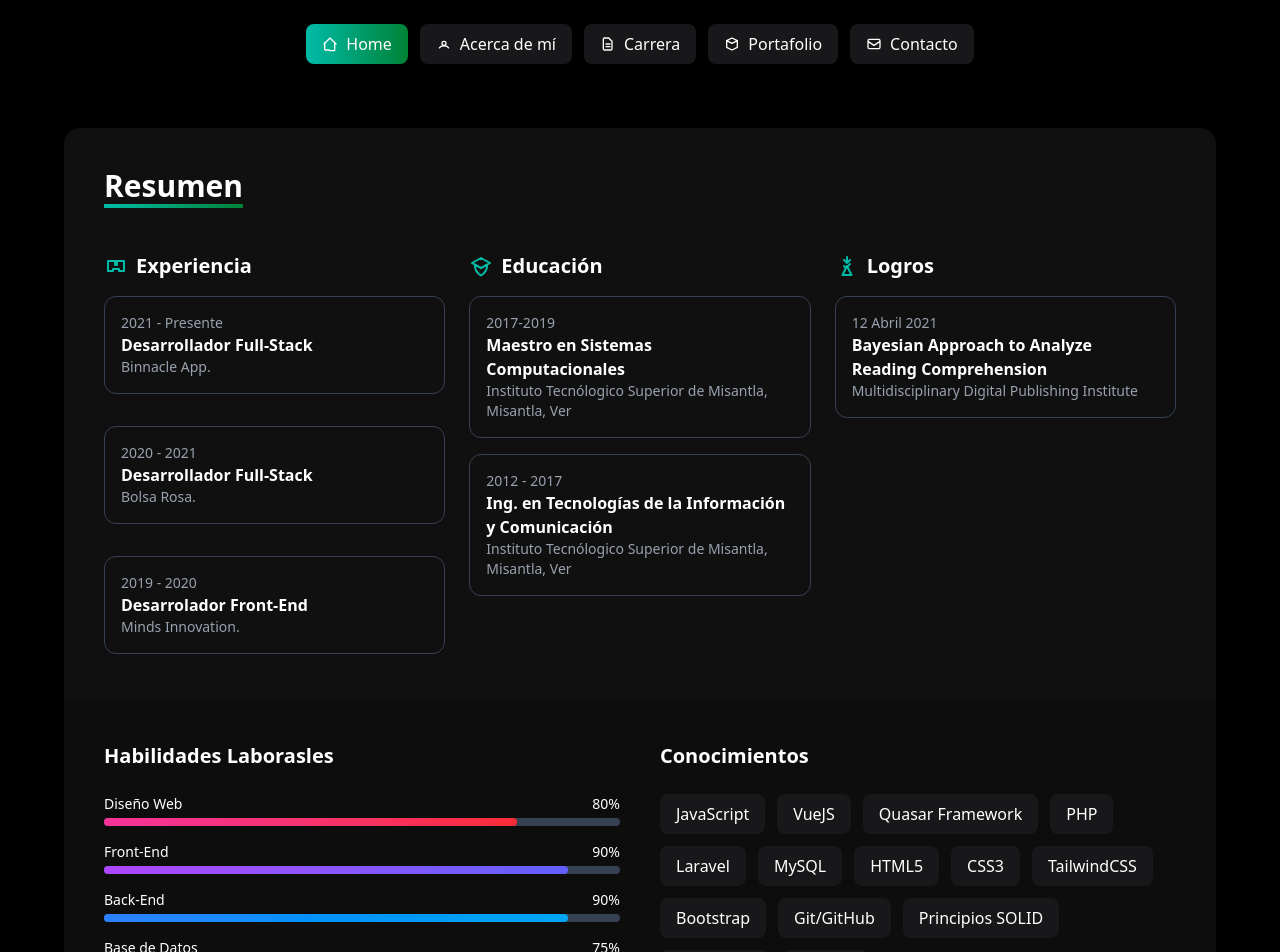
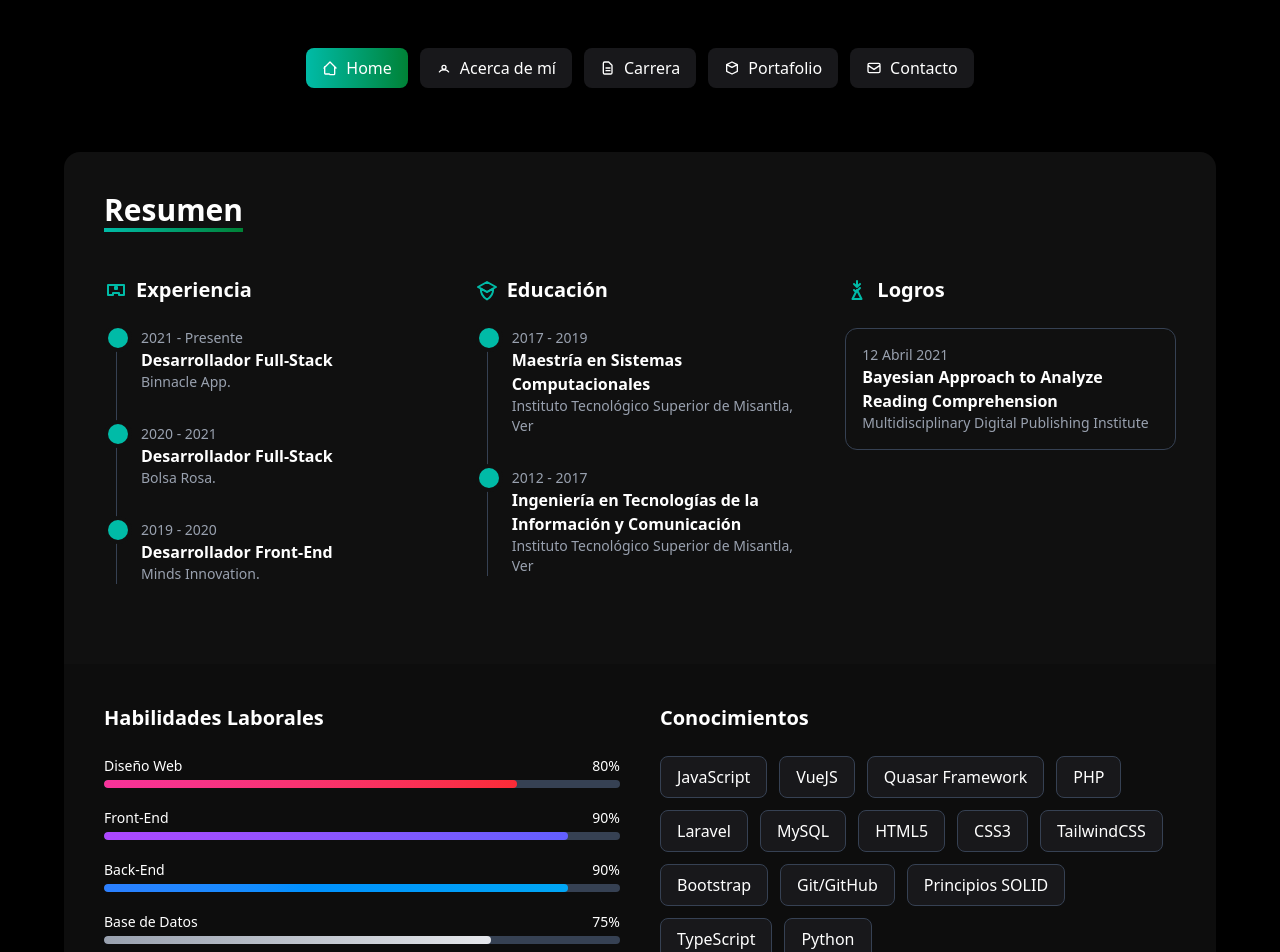
Before and after one commit to UlisesMercer9/myceliumDev, a Vue app: page /resume in a window 1280 px wide. Shown: the top 952 px of the page. Built offline with nearby package versions, Linux system fonts and the light colour scheme.

Commit message:
fix: fixing navbar

```diff
--- a/src/App.vue
+++ b/src/App.vue
@@ -44,7 +44,7 @@
     </transition>
 
     <!-- Navbar -->
-    <nav class="hidden md:flex w-full justify-center mt-6 z-10" >
+    <nav class="hidden md:flex w-full justify-center mt-12 z-10" >
       <ul class="flex flex-wrap gap-3">
         <!-- Home -->
         <li>
--- a/src/views/Resume.vue
+++ b/src/views/Resume.vue
@@ -1,52 +1,51 @@
 <!-- src/views/Resume.vue -->
 <template>
-  <section class="bg-black text-white py-16 px-6  justify-center">
-    <div class="max-w-6xl w-full rounded-t-2xl shadow-lg p-10 bg-[#101010]">
+  <section class="bg-black text-white py-16 px-6 flex justify-center">
+    <div class="max-w-6xl w-full rounded-2xl shadow-lg overflow-hidden">
 
+      <!-- Contenedor principal -->
+      <div class="p-10 bg-[#101010]">
         <!-- Título -->
-      <h2 class="text-3xl font-bold inline-block pb-1 mb-10
+        <h2
+          class="text-3xl font-bold inline-block pb-1 mb-10
           border-b-4 border-transparent
-          bg-gradient-to-r from-teal-500 to-green-700 bg-[length:100%_4px] bg-no-repeat bg-bottom">
+          bg-gradient-to-r from-teal-500 to-green-700 bg-[length:100%_4px] bg-no-repeat bg-bottom"
+        >
           Resumen
         </h2>
 
-      <!-- Educación, Experiencia, Awards -->
-      <div class="grid md:grid-cols-3 gap-6 mb-2">
+        <!-- Grid: Experiencia - Educación - Logros -->
+        <div class="grid md:grid-cols-3 gap-10 mb-2">
 
-        <!-- Experience -->
+          <!-- Experiencia -->
           <div>
-          <h3 class="flex items-center text-xl font-semibold mb-4">
-            <svg xmlns="http://www.w3.org/2000/svg" class="w-6 h-6 text-teal-500 mr-2" fill="none" viewBox="0 0 24 24"
-              stroke="currentColor">
+            <h3 class="flex items-center text-xl font-semibold mb-6">
+              <svg xmlns="http://www.w3.org/2000/svg" class="w-6 h-6 text-teal-500 mr-2" fill="none" viewBox="0 0 24 24" stroke="currentColor">
                 <path stroke-linecap="round" stroke-linejoin="round" stroke-width="2"
                   d="M9 17v-2h6v2h5V7H4v10h5zm2-8h2v2h-2V9z" />
               </svg>
               Experiencia
             </h3>
-          <div class="space-y-8">
-            <div class="p-4 rounded-xl border border-gray-700 text-zinc-600" >
-              <p class="text-gray-400 text-sm">2021 - Presente</p>
-              <h4 class="font-bold text-white">Desarrollador Full-Stack</h4>
-              <p class="text-gray-400 text-sm">Binnacle App.</p>
-            </div>
-            <div class="p-4 rounded-xl border border-gray-700 text-zinc-600">
-              <p class="text-gray-400 text-sm">2020 - 2021</p>
-              <h4 class="font-bold text-white">Desarrollador Full-Stack</h4>
-              <p class="text-gray-400 text-sm">Bolsa Rosa.</p>
-            </div>
-            <div class="p-4 rounded-xl border border-gray-700 text-zinc-600">
-              <p class="text-gray-400 text-sm">2019 - 2020</p>
-              <h4 class="font-bold text-white">Desarrolador Front-End</h4>
-              <p class="text-gray-400 text-sm">Minds Innovation.</p>
+            <div class="relative border-l border-gray-700 ml-3">
+              <div
+                v-for="(job, index) in experience"
+                :key="index"
+                class="mb-8 ml-6"
+              >
+                <span
+                  class="absolute -left-[9px] flex items-center justify-center w-5 h-5 bg-teal-500 rounded-full ring-4 ring-[#101010]"
+                ></span>
+                <p class="text-gray-400 text-sm">{{ job.period }}</p>
+                <h4 class="font-bold text-white">{{ job.role }}</h4>
+                <p class="text-gray-400 text-sm">{{ job.company }}</p>
               </div>
             </div>
           </div>
 
-        <!-- Education -->
+          <!-- Educación -->
           <div>
-          <h3 class="flex items-center text-xl font-semibold mb-4">
-            <svg xmlns="http://www.w3.org/2000/svg" class="w-6 h-6 text-teal-500 mr-2" fill="none" viewBox="0 0 24 24"
-              stroke="currentColor">
+            <h3 class="flex items-center text-xl font-semibold mb-6">
+              <svg xmlns="http://www.w3.org/2000/svg" class="w-6 h-6 text-teal-500 mr-2" fill="none" viewBox="0 0 24 24" stroke="currentColor">
                 <path stroke-linecap="round" stroke-linejoin="round" stroke-width="2"
                   d="M12 14l9-5-9-5-9 5 9 5z" />
                 <path stroke-linecap="round" stroke-linejoin="round" stroke-width="2"
@@ -54,73 +53,65 @@
               </svg>
               Educación
             </h3>
-          <div class="space-y-4">
-            <div class="p-4 rounded-xl border border-gray-700 text-zinc-600">
-              <p class="text-gray-400 text-sm">2017-2019</p>
-              <h4 class="font-bold text-white">Maestro en Sistemas Computacionales</h4>
-              <p class="text-gray-400 text-sm">Instituto Tecnólogico Superior de Misantla, Misantla, Ver</p>
-            </div>
-            <div class="p-4 rounded-xl border border-gray-700 text-zinc-600">
-              <p class="text-gray-400 text-sm">2012 - 2017</p>
-              <h4 class="font-bold text-white">Ing. en Tecnologías de la Información y Comunicación</h4>
-              <p class="text-gray-400 text-sm">Instituto Tecnólogico Superior de Misantla, Misantla, Ver</p>
+            <div class="relative border-l border-gray-700 ml-3">
+              <div
+                v-for="(edu, index) in education"
+                :key="index"
+                class="mb-8 ml-6"
+              >
+                <span
+                  class="absolute -left-[9px] flex items-center justify-center w-5 h-5 bg-teal-500 rounded-full ring-4 ring-[#101010]"
+                ></span>
+                <p class="text-gray-400 text-sm">{{ edu.period }}</p>
+                <h4 class="font-bold text-white">{{ edu.degree }}</h4>
+                <p class="text-gray-400 text-sm">{{ edu.institution }}</p>
               </div>
             </div>
           </div>
 
-        <!-- Awards -->
+          <!-- Logros -->
           <div>
-          <h3 class="flex items-center text-xl font-semibold mb-4">
-            <svg xmlns="http://www.w3.org/2000/svg" class="w-6 h-6 text-teal-500 mr-2" fill="none" viewBox="0 0 24 24"
-              stroke="currentColor">
+            <h3 class="flex items-center text-xl font-semibold mb-6">
+              <svg xmlns="http://www.w3.org/2000/svg" class="w-6 h-6 text-teal-500 mr-2" fill="none" viewBox="0 0 24 24" stroke="currentColor">
                 <path stroke-linecap="round" stroke-linejoin="round" stroke-width="2"
                   d="M9 12l2 2 4-4M7.5 21h9l-4.5-9L7.5 21zM12 3v6m0 0L9 6m3 3l3-3" />
               </svg>
               Logros
             </h3>
-          <div class="space-y-4">
-            <div class="p-4 rounded-xl border border-gray-700 text-zinc-600">
-              <p class="text-gray-400 text-sm">12 Abril 2021</p>
+            <div
+              v-for="(award, index) in awards"
+              :key="index"
+              class="p-4 mb-6 rounded-xl border border-gray-700 hover:border-teal-500 transition-colors duration-300"
+            >
+              <p class="text-gray-400 text-sm">{{ award.date }}</p>
               <h4 class="font-bold text-white">
-                <a href="https://www.mdpi.com/2071-1050/13/8/4285" target="_blank">
-                  Bayesian Approach to Analyze Reading Comprehension
+                <a :href="award.link" target="_blank" class="hover:text-teal-400 transition-colors">
+                  {{ award.title }}
                 </a>
               </h4>
-              <p class="text-gray-400 text-sm">Multidisciplinary Digital Publishing Institute</p>
+              <p class="text-gray-400 text-sm">{{ award.org }}</p>
             </div>
           </div>
         </div>
       </div>
-    </div>
-    <div class="max-w-6xl w-full rounded-b-2xl shadow-lg p-10 bg-[#0d0d0d]">
+
       <!-- Skills y Knowledge -->
-      <div class="grid md:grid-cols-2 gap-10">
+      <div class="p-10 bg-[#0d0d0d] grid md:grid-cols-2 gap-10">
+
         <!-- Working Skills -->
         <div>
-          <h3 class="text-xl font-semibold mb-6">Habilidades Laborasles</h3>
-          <div class="space-y-4">
-            <div>
-              <p class="flex justify-between text-sm mb-1">Diseño Web <span>80%</span></p>
-              <div class="w-full bg-gray-700 rounded-full h-2">
-                <div class="bg-gradient-to-r from-pink-500 to-red-500 h-2 rounded-full w-4/5"></div>
-              </div>
-            </div>
-            <div>
-              <p class="flex justify-between text-sm mb-1">Front-End <span>90%</span></p>
-              <div class="w-full bg-gray-700 rounded-full h-2">
-                <div class="bg-gradient-to-r from-purple-500 to-indigo-500 h-2 rounded-full w-[90%]"></div>
-              </div>
-            </div>
-            <div>
-              <p class="flex justify-between text-sm mb-1">Back-End <span>90%</span></p>
-              <div class="w-full bg-gray-700 rounded-full h-2">
-                <div class="bg-gradient-to-r from-blue-500 to-sky-500 h-2 rounded-full w-[90%]"></div>
-              </div>
-            </div>
-            <div>
-              <p class="flex justify-between text-sm mb-1">Base de Datos <span>75%</span></p>
-              <div class="w-full bg-gray-700 rounded-full h-2">
-                <div class="bg-gradient-to-r from-gray-400 to-gray-200 h-2 rounded-full w-[75%]"></div>
+          <h3 class="text-xl font-semibold mb-6">Habilidades Laborales</h3>
+          <div class="space-y-5">
+            <div v-for="(skill, index) in workSkills" :key="index">
+              <p class="flex justify-between text-sm mb-1">
+                {{ skill.name }} <span>{{ skill.level }}%</span>
+              </p>
+              <div class="w-full bg-gray-700 rounded-full h-2 overflow-hidden">
+                <div
+                  class="h-2 rounded-full transition-all duration-700"
+                  :class="skill.color"
+                  :style="{ width: skill.level + '%' }"
+                ></div>
               </div>
             </div>
           </div>
@@ -133,7 +124,7 @@
             <span
               v-for="(item, index) in skills"
               :key="index"
-              class="px-4 py-2 rounded-lg bg-zinc-900"
+              class="px-4 py-2 rounded-lg bg-zinc-900 border border-gray-700 hover:border-teal-500 transition-colors cursor-default"
             >
               {{ item }}
             </span>
@@ -146,6 +137,28 @@
 
 <script setup>
 import { ref } from "vue";
+
+const experience = ref([
+  { period: "2021 - Presente", role: "Desarrollador Full-Stack", company: "Binnacle App." },
+  { period: "2020 - 2021", role: "Desarrollador Full-Stack", company: "Bolsa Rosa." },
+  { period: "2019 - 2020", role: "Desarrollador Front-End", company: "Minds Innovation." },
+]);
+
+const education = ref([
+  { period: "2017 - 2019", degree: "Maestría en Sistemas Computacionales", institution: "Instituto Tecnológico Superior de Misantla, Ver" },
+  { period: "2012 - 2017", degree: "Ingeniería en Tecnologías de la Información y Comunicación", institution: "Instituto Tecnológico Superior de Misantla, Ver" },
+]);
+
+const awards = ref([
+  { date: "12 Abril 2021", title: "Bayesian Approach to Analyze Reading Comprehension", org: "Multidisciplinary Digital Publishing Institute", link: "https://www.mdpi.com/2071-1050/13/8/4285" },
+]);
+
+const workSkills = ref([
+  { name: "Diseño Web", level: 80, color: "bg-gradient-to-r from-pink-500 to-red-500" },
+  { name: "Front-End", level: 90, color: "bg-gradient-to-r from-purple-500 to-indigo-500" },
+  { name: "Back-End", level: 90, color: "bg-gradient-to-r from-blue-500 to-sky-500" },
+  { name: "Base de Datos", level: 75, color: "bg-gradient-to-r from-gray-400 to-gray-200" },
+]);
 
 const skills = ref([
   "JavaScript",
@@ -161,6 +174,6 @@ const skills = ref([
   "Git/GitHub",
   "Principios SOLID",
   "TypeScript",
-  "Python"
+  "Python",
 ]);
 </script>
```
Also changed, not shown: src/views/About.vue (+12 -40 lines), src/views/Contact.vue (+31 -17 lines), src/views/Home.vue (+50 -19 lines), src/views/Works.vue (+48 -24 lines). Lines whose indentation alone changed are shown as unchanged.
